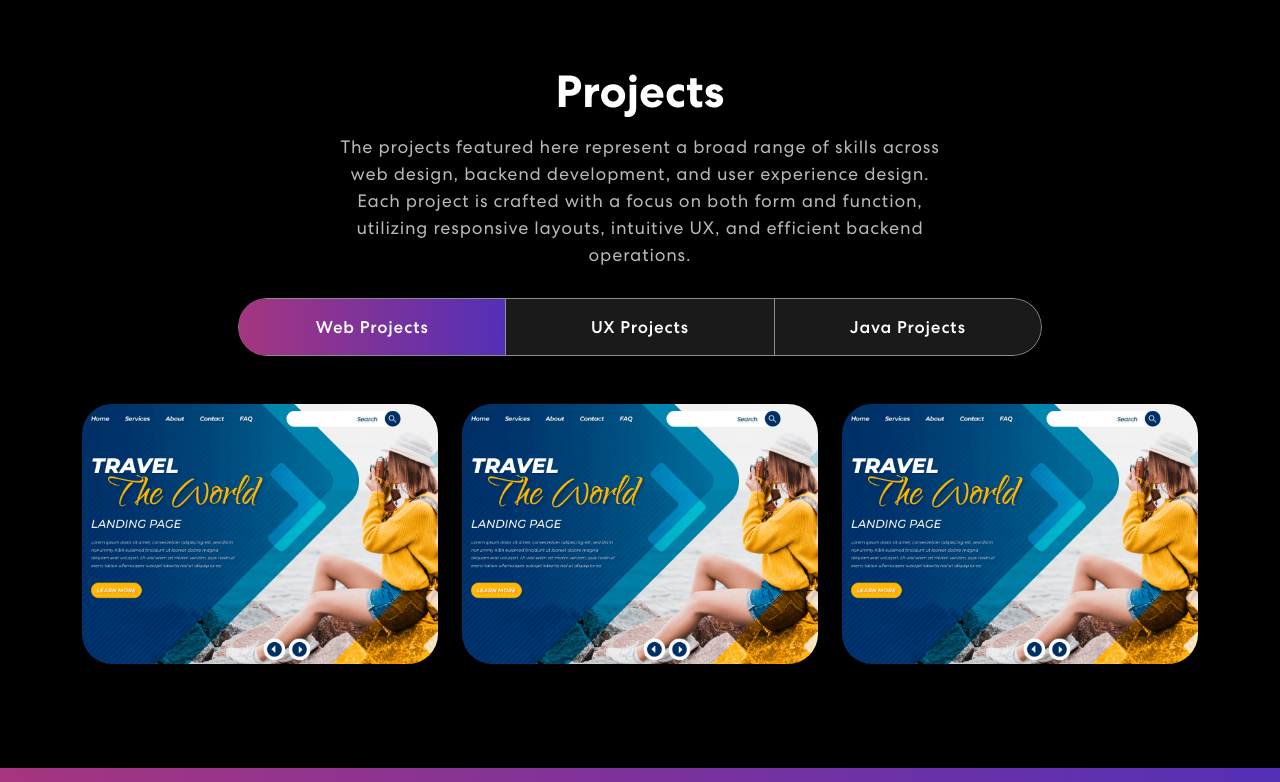
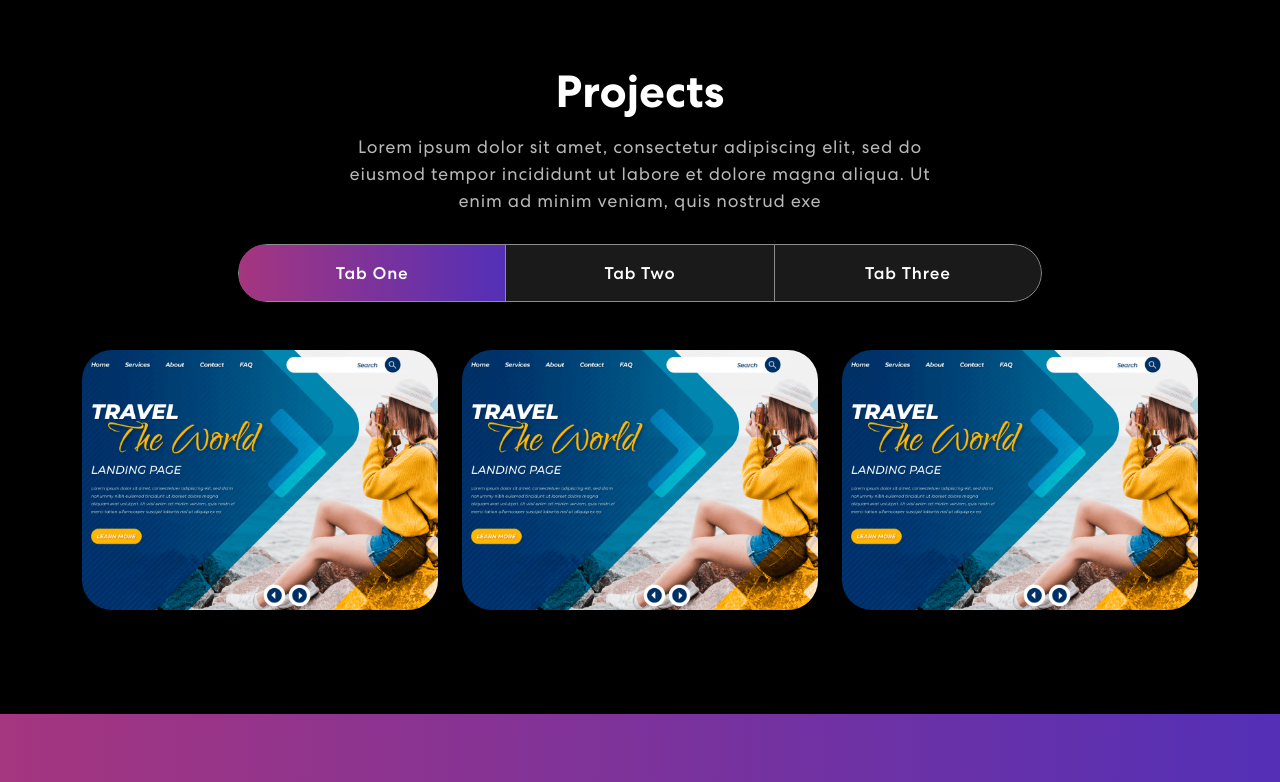
Before and after one commit to Jayeshc224/MyPortFolio-React, a React (Create React App) app: page / in a window 1280 px wide. Shown: the part 1420-2202 px from the top of the page. Built offline with nearby package versions, Linux system fonts and the light colour scheme; no server answers.

Commit message:
Updated Projects

```diff
--- a/src/components/Projects.js
+++ b/src/components/Projects.js
@@ -10,18 +10,18 @@ import "animate.css";
 export const Projects = () => {
     const projects = [
         {
-            title: "Business Startup",
-            description: "Design & Development",
+            title: "Movie Booking App with Suggestions",
+            description: "Designed and Developed the application for booking movies and suggest movies to users",
             imgUrl: projImg1
         },
         {
-            title: "Business Startup",
-            description: "Design & Development",
+            title: "KanBan Board",
+            description: "A application to manage daily tasks and map the progress of each task",
             imgUrl: projImg2
         },
         {
-            title: "Business Startup",
-            description: "Design & Development",
+            title: "Event Management App",
+            description: "Application designed to manage and host events to people",
             imgUrl: projImg3
         }
     ]
@@ -34,19 +34,21 @@ return (
           {({isVisible }) =>
           <div className = {isVisible ? "animated__animated animate__bounce" : ""}>
             <h2>Projects</h2>
-            <p>The projects featured here represent a broad range of skills across web design, backend development, and user experience design. Each project is crafted with a focus on both form and function, utilizing responsive layouts, intuitive UX, and efficient backend operations.</p>
+            <p>Lorem ipsum dolor sit amet, consectetur adipiscing elit, sed do eiusmod tempor incididunt ut labore et dolore magna aliqua. Ut enim ad minim veniam, quis nostrud exe</p>
             </div>}
         </TrackVisibility>
         <Tab.Container id="projects-tabs" defaultActiveKey ="first">
         <Nav variant="pills"  className="nav-pills mb-5 justify-content-center align-items-center" id="pill-tabs">
             <Nav.Item>
-                <Nav.Link eventKey="first">Web Projects</Nav.Link>
+                <Nav.Link eventKey="first">Tab One</Nav.Link>
             </Nav.Item>
             <Nav.Item>
-                <Nav.Link eventKey="second">UX Projects</Nav.Link>
+                <Nav.Link eventKey="second">Tab Two</Nav.Link>
             </Nav.Item>
             <Nav.Item>
-                <Nav.Link eventKey="third" >Java Projects</Nav.Link>
+                <Nav.Link eventKey="third" >
+                Tab Three
+                </Nav.Link>
             </Nav.Item>
             </Nav>
             <Tab.Content>
@@ -62,10 +64,10 @@ return (
                         }
                     </Row>
                 </Tab.Pane>
-                <Tab.Pane eventKey="second"></Tab.Pane>
-                <Tab.Pane eventKey="third"></Tab.Pane>
+                <Tab.Pane eventKey="second">Loren ipsum</Tab.Pane>
+                <Tab.Pane eventKey="third">Loren Ipsum</Tab.Pane>
             </Tab.Content>
-            <img className="background-image-right" src={colorSharp2} alt="JAC" />
+            <img className="background-image-right" src={colorSharp2} />
             </Tab.Container>
 
         </Col>
```
